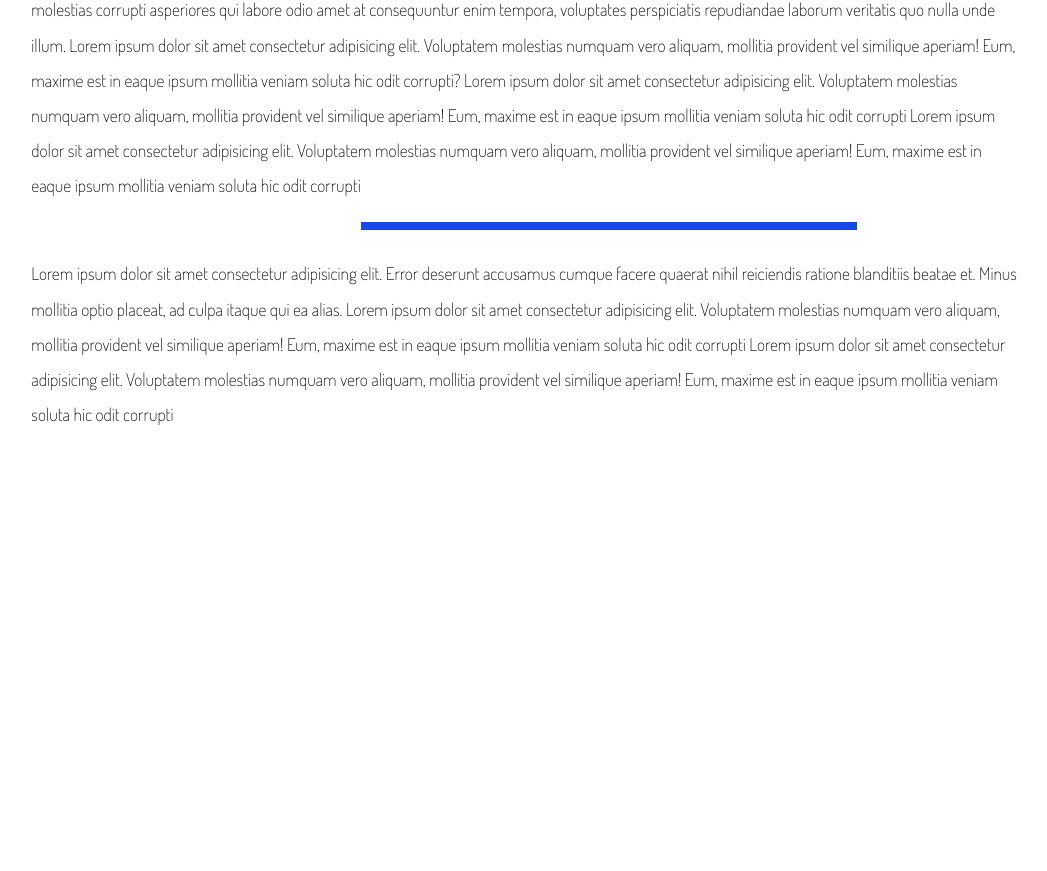
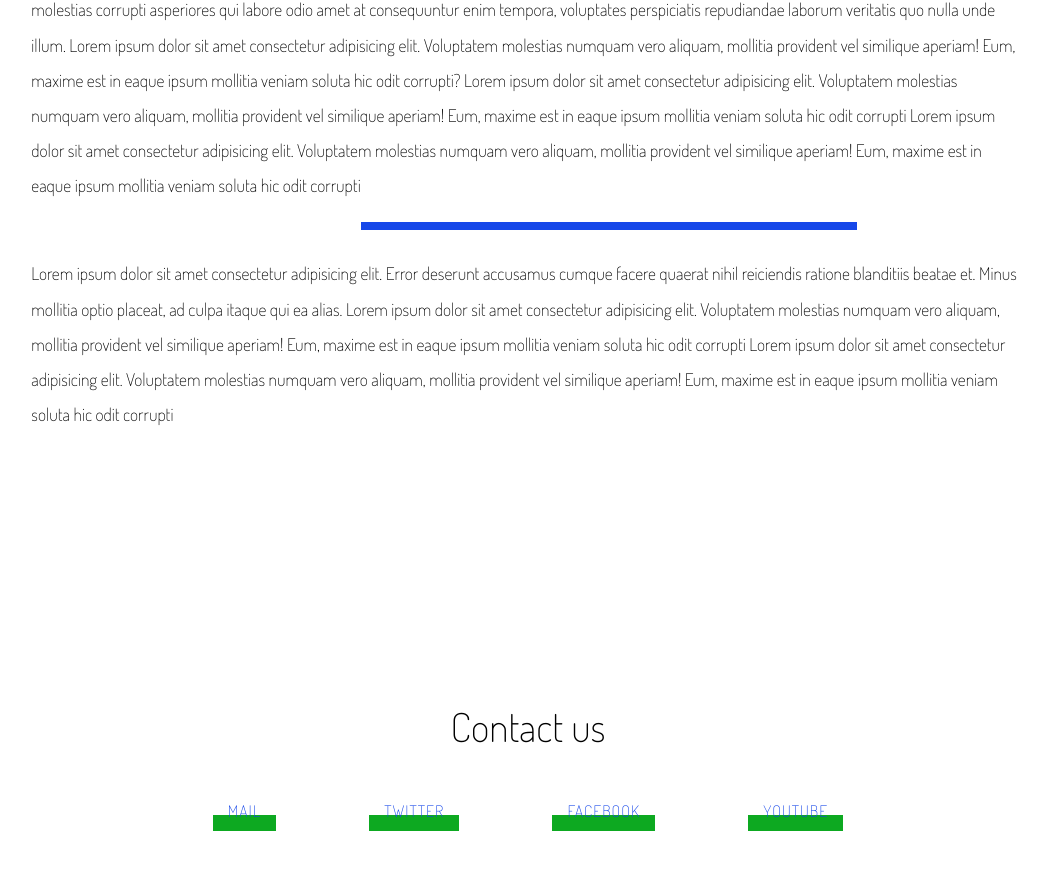
Before and after one commit to juanccamachob94/webpack-learning, a website built with webpack: page assets/index.template.html in a window 1280 px wide. Shown: the part 2529-3400 px from the top of the page, without its empty margins (112-1159 px from the left). Before the commit the page ends 3088 px from the top, so only its background shows below. Built offline with nearby package versions, Linux system fonts and the light colour scheme.

Commit message:
contact us

```diff
--- a/assets/css/app.scss
+++ b/assets/css/app.scss
@@ -168,3 +168,31 @@ figure {
     }
   }
 }
+
+.social {
+  margin-top: $big-margin-top;
+  margin-bottom: $big-margin-bottom;
+  @include text-center;
+
+  p.title {
+    font-weight: 200;
+    font-size: 2.5em;
+  }
+
+  a {
+    display: block;
+    max-width: 150px;
+    margin: 1em auto;
+  }
+
+  @media(min-width: 960px) {
+    a {
+      display: inline-block;
+      margin-top: 0px;
+      margin-right: 90px;
+      &:last-of-type {
+        margin-right: 0;
+      }
+    }
+  }
+}
--- a/assets/index.template.html
+++ b/assets/index.template.html
@@ -67,5 +67,16 @@
     </div>
     </div>
   </section>
+  <section>
+    <div class="grid social">
+      <div class="container">
+        <p class="title">Contact us</p>
+        <a href="mailto:info@test.com" class="btn">Mail</a>
+        <a href="https://www.twitter.com" class="btn">Twitter</a>
+        <a href="https://www.facebook.com" class="btn">Facebook</a>
+        <a href="https://www.youtube.com" class="btn">YouTube</a>
+      </div>
+    </div>
+  </section>
 </body>
 </html>
```
